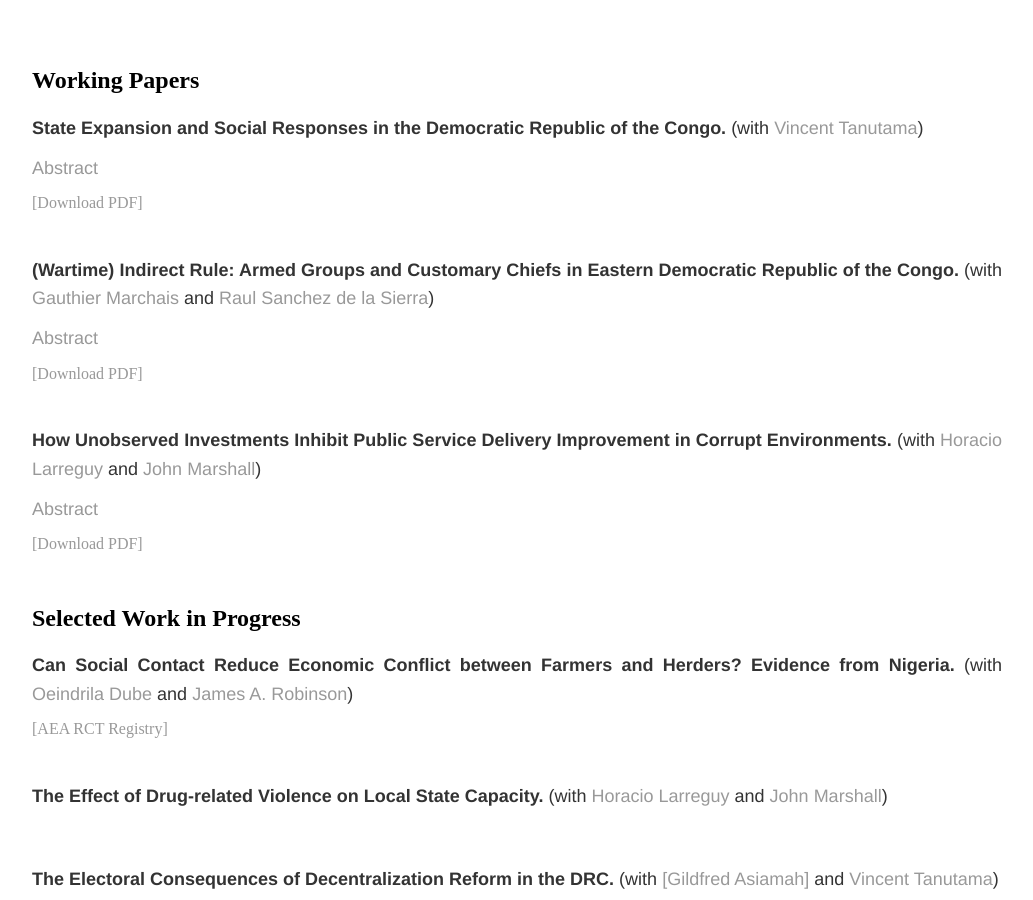
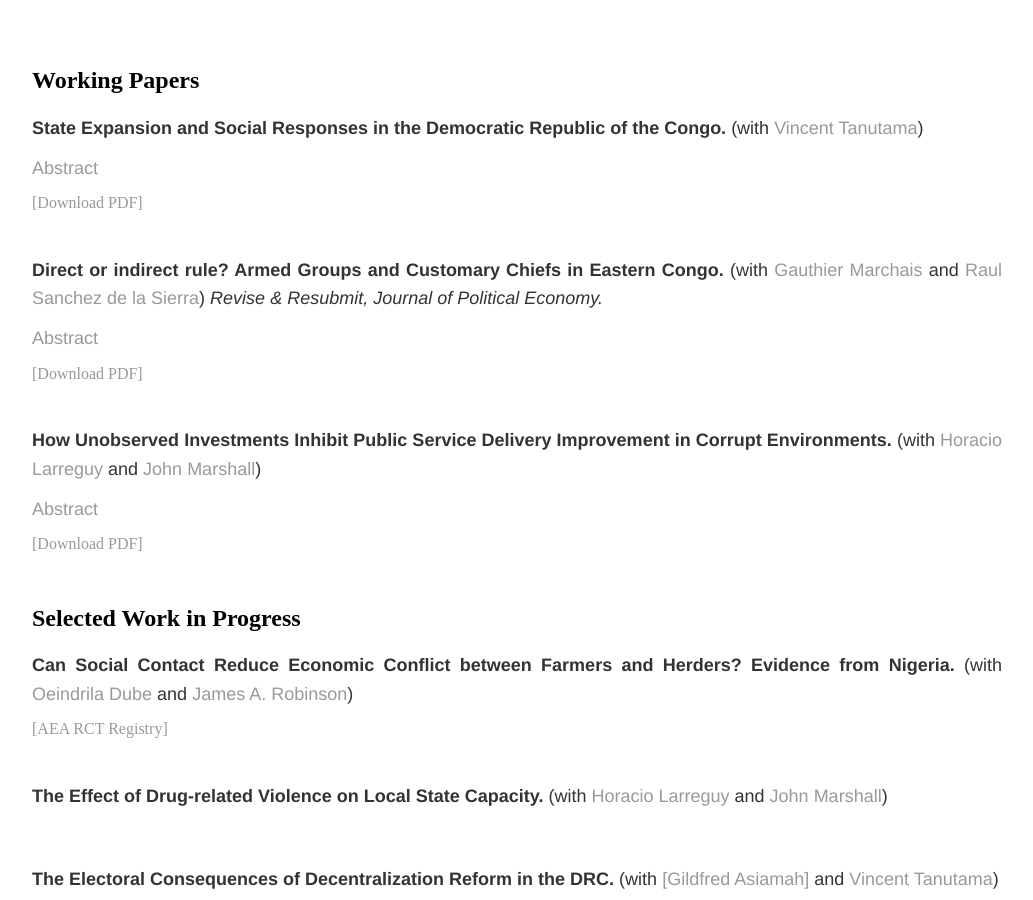
Before and after one commit to soeren-henn/soeren-henn.github.io, a Jekyll site: the page built from research/index.html, in a window 1280 px wide and 900 px high, scrolled down 2145 px. Shown: the whole window, without its empty margins (123-1156 px from the left). Built offline with Jekyll 4.4.1, drawn with Linux system fonts in a browser that asks for light colours.

Commit message:
Update index.html
add R&R

```diff
--- a/research/index.html
+++ b/research/index.html
@@ -104,9 +104,9 @@
 
 
 	<div class="paper">
-		<p><b>(Wartime) Indirect Rule: Armed Groups and Customary Chiefs in Eastern Democratic Republic of the Congo.</b> (with <a href="http://www.ids.ac.uk/person/gauthier-marchais" target="_blank">Gauthier Marchais</a> and <a href="https://raulsanchezdelasierra.com/" target="_blank">Raul Sanchez de la Sierra</a>)</p>
+		<p><b>Direct or indirect rule? Armed Groups and Customary Chiefs in Eastern Congo.</b> (with <a href="http://www.ids.ac.uk/person/gauthier-marchais" target="_blank">Gauthier Marchais</a> and <a href="https://raulsanchezdelasierra.com/" target="_blank">Raul Sanchez de la Sierra</a>) <i>Revise &amp; Resubmit, Journal of Political Economy. </i></p>
 		<p><a href="#" class="show-abstract">Abstract</a></p>
-    		<p class="hidden-paragraph">Armed actors frequently govern civilian populations. To do so they can develop their own administration (direct rule) or enlist pre-existing authorities (indirect rule). To study these configurations, we collect data on 249 episodes of armed group governance in 106 villages in the Democratic Republic of the Congo, spanning the reigns of 306 chiefs over 26 years. We develop multidimensional measures of chief power and of  governance arrangements by armed groups. Using variation within armed groups and between villages and chiefs, we document three empirical facts. First, chief power includes spiritual, customary, material, and managerial power. Second, armed groups are more likely to choose indirect rule when chiefs are powerful. Third, over time armed groups tend to develop direct rule the longer they control a village. These results suggest indirect rule is a temporary governance configuration by armed groups to leverage the legitimacy of local leaders.</p>
+    		<p class="hidden-paragraph">Armed groups governing civilian populations face a challenge: coercion alone is insufficient, as effective rule requires legitimacy. Historically, armed rulers have often used indirect rule. Delegating authority to local elites with legitimacy encourages compliance but risks collusion. Using a village-level panel of 249 armed-rule episodes across 106 villages in eastern DRC (1990–2016), we examine when armed groups delegate to customary chiefs. We find that legitimacy matters most for unobservable governance tasks, that collusion risks shape reliance on legitimate chiefs differently for domestic versus foreign factions, and that indirect rule is transitional as armed groups progressively build their own capacity.</p>
 		<a href="/files/Henn_Indirect_Rule.pdf" class="btn btn-default pull-right" title="PDF">[Download PDF]</a>
 	</div>
 
```
